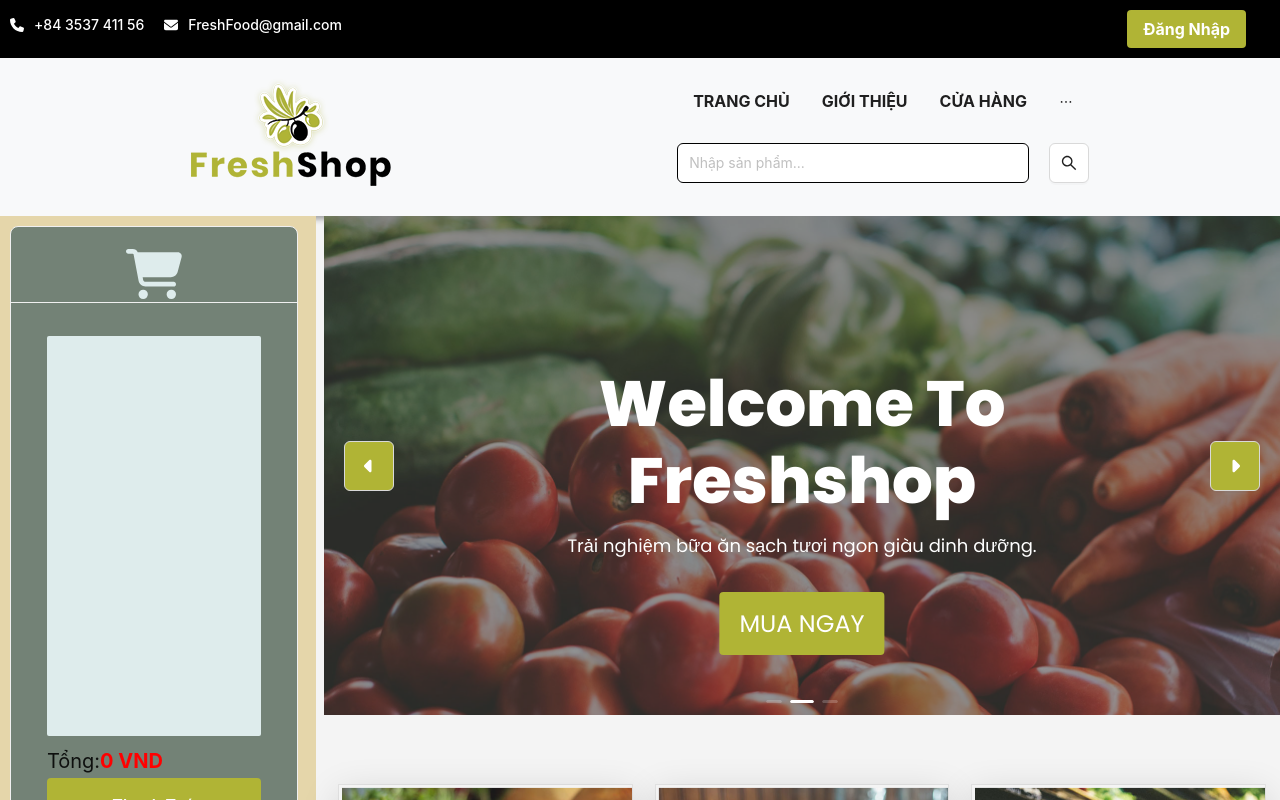
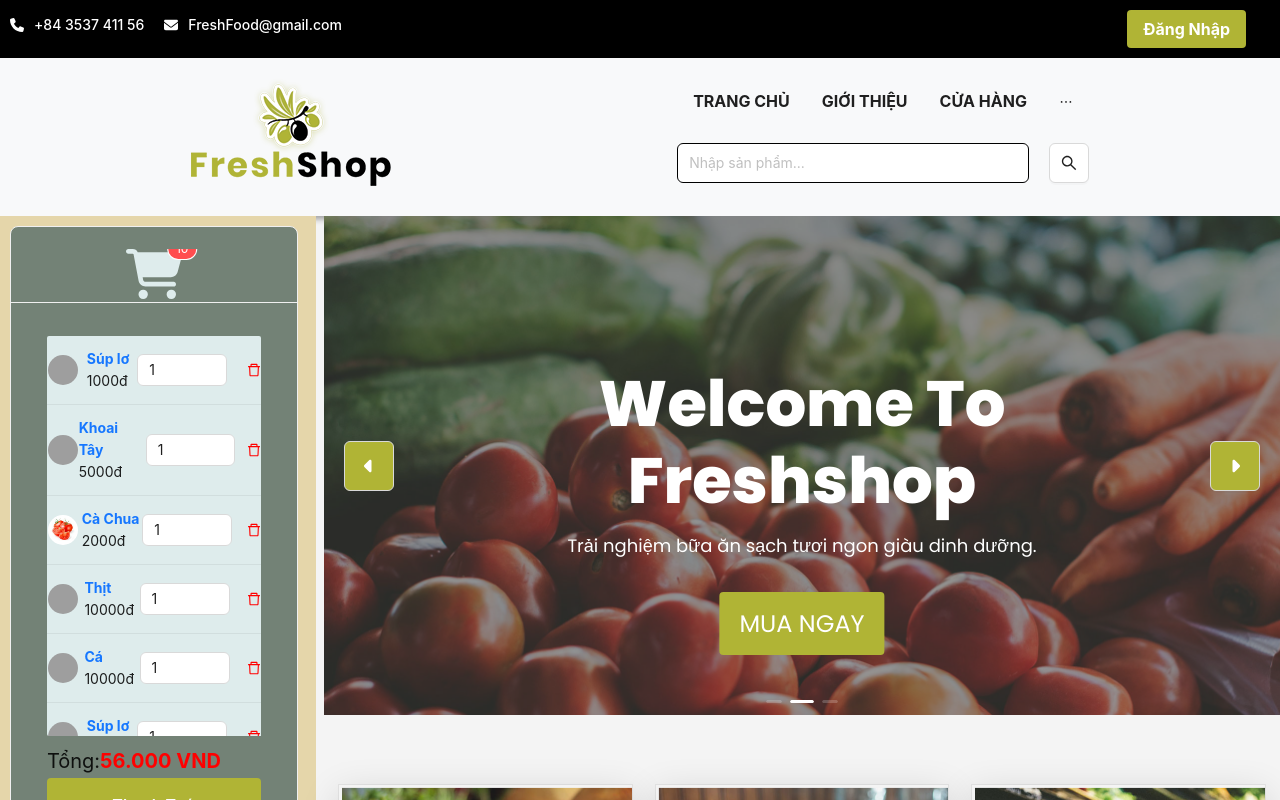
Before and after one commit to SamSam1701/OnlineMarket, a React (Create React App) app: page / in a window 1280 px wide. Shown: the top 800 px of the page. Built offline with nearby package versions, Linux system fonts and the light colour scheme; grey boxes are pictures that could not be loaded.

Commit message:
update: add to cart function in shop page

```diff
--- a/src/components/category/Category.js
+++ b/src/components/category/Category.js
@@ -28,8 +28,10 @@
 
   // eslint-disable-next-line react-hooks/exhaustive-deps
   const getItems = () => {
-    if (newItems?.length === 0) {
-      console.log(newItems)
+    if (newItems?.length > 0) {
+      setItems(newItems)
+      localStorage.setItem("items", JSON.stringify(newItems))
+    } else {
       const storageItem = localStorage.getItem("items") !== 'undefined' ? JSON.parse(localStorage.getItem("items")) : null
       if (storageItem) {
         setItems(storageItem)
@@ -49,9 +51,6 @@
         setItems(items);
         localStorage.setItem("items", JSON.stringify(items))
       }
-    } else {
-      setItems(newItems)
-      localStorage.setItem("items", JSON.stringify(newItems))
     }
   }
 
--- a/src/pages/Shop/Shop.js
+++ b/src/pages/Shop/Shop.js
@@ -13,10 +13,10 @@
 
 import { FontAwesomeIcon } from "@fortawesome/react-fontawesome";
 import { faCartPlus, faEye } from "@fortawesome/free-solid-svg-icons";
-import { createContext } from "react";
+import { createContext, useState } from "react";
 
 
-export const  itemContext = createContext();
+export const itemContext = createContext();
 
 function Shop() {
 
@@ -24,53 +24,81 @@
 
   const productItems = [
     {
-      id: 1,
-      name: "Rau cải",
+      id: 12,
+      title: "Rau cải",
+      number: 1,
+      unit: 15000,
       oldPrice: 19000,
       newPrice: 15000,
-      profilePicture: require("../../assets/images/categories_img_01.jpg"),
-    },
-    {
-      id: 2,
-      name: "Cà chua",
-      oldPrice: 6000,
-      newPrice: 3000,
-      profilePicture: require("../../assets/images/categories_img_02.jpg"),
+      img: require("../../assets/images/categories_img_01.jpg"),
     },
     {
       id: 3,
-      name: "Hành lá",
+      title: "Cà chua",
+      number: 1,
+      unit: 3000,
+      oldPrice: 6000,
+      newPrice: 3000,
+      img: require("../../assets/images/categories_img_02.jpg"),
+    },
+    {
+      id: 13,
+      title: "Hành lá",
+      number: 1,
+      unit: 15000,
       oldPrice: 19000,
       newPrice: 15000,
-      profilePicture: require("../../assets/images/categories_img_03.jpg"),
+      img: require("../../assets/images/categories_img_03.jpg"),
     },
     {
-      id: 4,
-      name: "Tỏi ớt",
+      id: 14,
+      title: "Tỏi ớt",
+      number: 1,
+      unit: 4000,
       oldPrice: 10000,
       newPrice: 4000,
-      profilePicture: require("../../assets/images/categories_img_01.jpg"),
+      img: require("../../assets/images/categories_img_01.jpg"),
     },
     {
-      id: 5,
-      name: "Rau muống",
+      id: 15,
+      title: "Rau muống",
+      number: 1,
+      unit: 8000,
       oldPrice: 12000,
       newPrice: 8000,
-      profilePicture: require("../../assets/images/categories_img_02.jpg"),
+      img: require("../../assets/images/categories_img_02.jpg"),
     },
     {
-      id: 6,
-      name: "Rau thơm",
+      id: 16,
+      title: "Rau thơm",
+      number: 1,
+      unit: 15000,
       oldPrice: 19000,
       newPrice: 15000,
-      profilePicture: require("../../assets/images/categories_img_03.jpg"),
+      img: require("../../assets/images/categories_img_03.jpg"),
     },
   ];
 
 
-  const handleAddItem = ()=>{
+  const handleAddItem = () => {
     // console.log({
     //   id: 11, title: 'Cá ngừ', number: 1, unit: 10000, img: 'https://top10tphcm.com/wp-content/uploads/2021/06/nhung-dia-chi-ban-thit-lon-sach-tphcm.jpg',})
+  }
+
+  const [newItems, setNewItems] = useState([]);
+  const handleAddToCarta = (item) => {
+    console.log(item)
+    const items = JSON.parse(localStorage.getItem("items")) || null
+    if (items) {
+      const foundIndex = items.findIndex((i) => i.id === item.id)
+      if (foundIndex === -1) {
+        items.push(item)
+      } else {
+        items[foundIndex].number += 1
+      }
+      localStorage.setItem("items", JSON.stringify(items))
+      setNewItems(items)
+    }
   }
 
   return (
@@ -106,7 +134,7 @@
         <Row gutter={[24, 16]}>
           {/* cart */}
           <Col style={{ backgroundColor: "#e5d6aa" }} lg={6} xs={24} md={24} sm={24}>
-          <Category />
+            <Category newItems={newItems} />
           </Col>
 
           {/* content */}
@@ -150,18 +178,17 @@
                     {productItems.map((item) => (
                       <Col key={item.id} lg={8} md={8} sm={24} xs={24}>
                         <div className={HomeStyle.shopCatBox}>
-                        <img src={item.profilePicture} alt="" />
+                          <img src={item.img} alt="" />
 
                           <div className={ShopStyle.btnGroup}>
 
                             <div className={ShopStyle.iconView}>
-                            <Link onClick={handleAddItem(item.id)} style={{width:'40px', right:'auto', left:'0'}} to="/productdetail"></Link>
+                              <Link onClick={handleAddItem(item.id)} style={{ width: '40px', right: 'auto', left: '0' }} to="/productdetail"></Link>
                               <FontAwesomeIcon icon={faEye}></FontAwesomeIcon>
                             </div>
 
                             <div className={ShopStyle.iconAddCart}>
-                          <Link style={{width:'40px',right:'0', left:'auto'}} to="/shop"></Link>
-                            <FontAwesomeIcon icon={faCartPlus} />
+                              <FontAwesomeIcon onClick={() => { handleAddToCarta(item) }} icon={faCartPlus} />
                             </div>
 
                           </div>
@@ -193,7 +220,7 @@
                               <span style={{ color: "black" }}>
                                 Tên sản phẩm:
                               </span>{" "}
-                            {item.name}
+                              {item.title}
                             </Link>
                           </strong>
                         </div>
```
Lines whose indentation alone changed are shown as unchanged.
